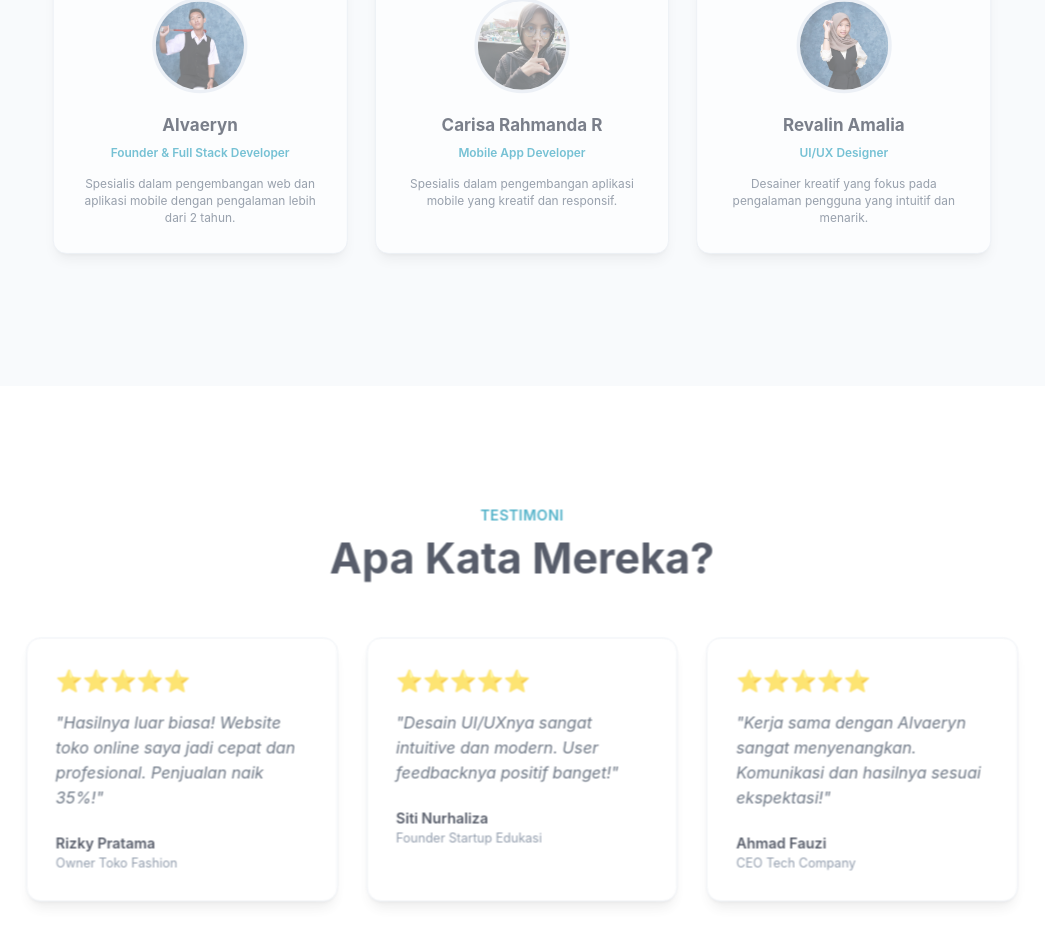
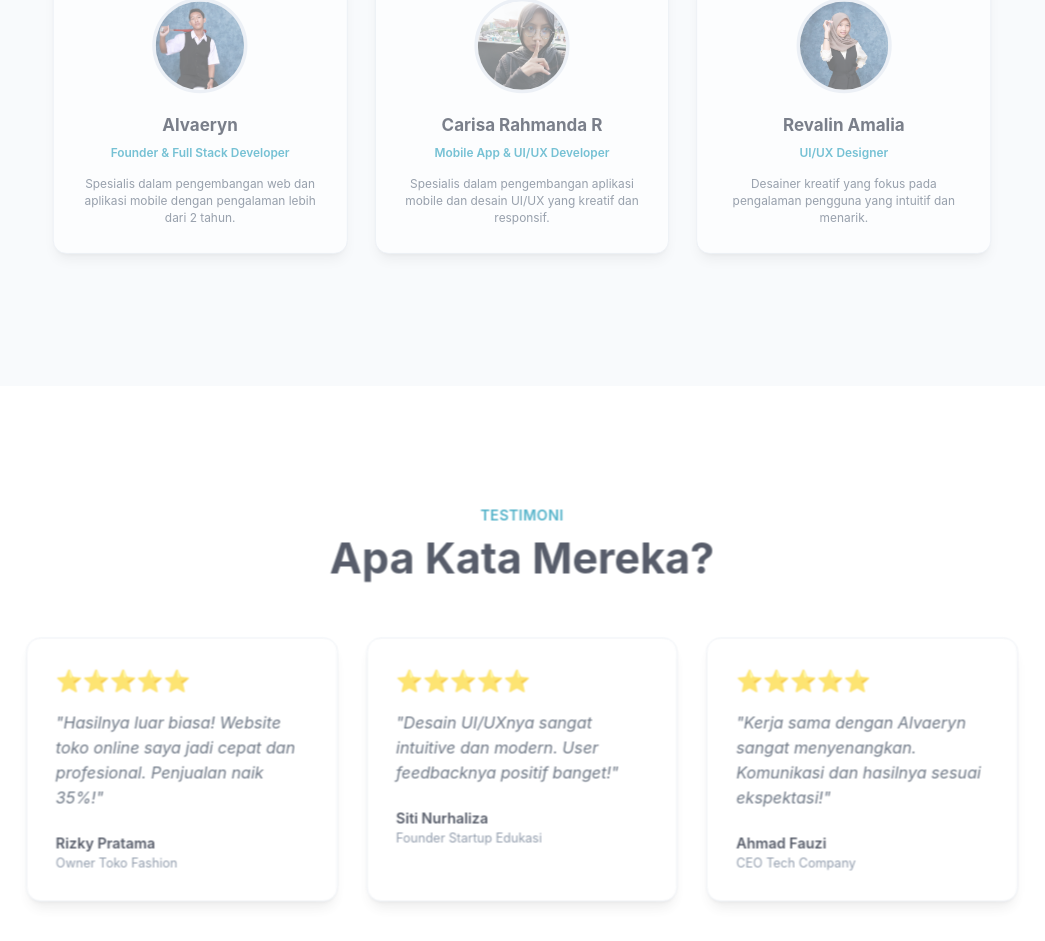
Before and after one commit to Alvaeryn/Porto, a React (Vite) app in the folder frontend/: page / in a window 1280 px wide. Shown: the part 4461-5402 px from the top of the page, without its empty margins (118-1163 px from the left). Built offline with nearby package versions, Linux system fonts and the light colour scheme.

Commit message:
Update Carisa role

```diff
--- a/frontend/src/components/sections/Team.tsx
+++ b/frontend/src/components/sections/Team.tsx
@@ -39,8 +39,8 @@ const Team = () => {
     },
     {
       name: 'Carisa Rahmanda R',
-      role: 'Mobile App Developer',
-      bio: 'Spesialis dalam pengembangan aplikasi mobile yang kreatif dan responsif.',
+      role: 'Mobile App & UI/UX Developer',
+      bio: 'Spesialis dalam pengembangan aplikasi mobile dan desain UI/UX yang kreatif dan responsif.',
       image: '/carisa.jpeg'
     },
     {
```
